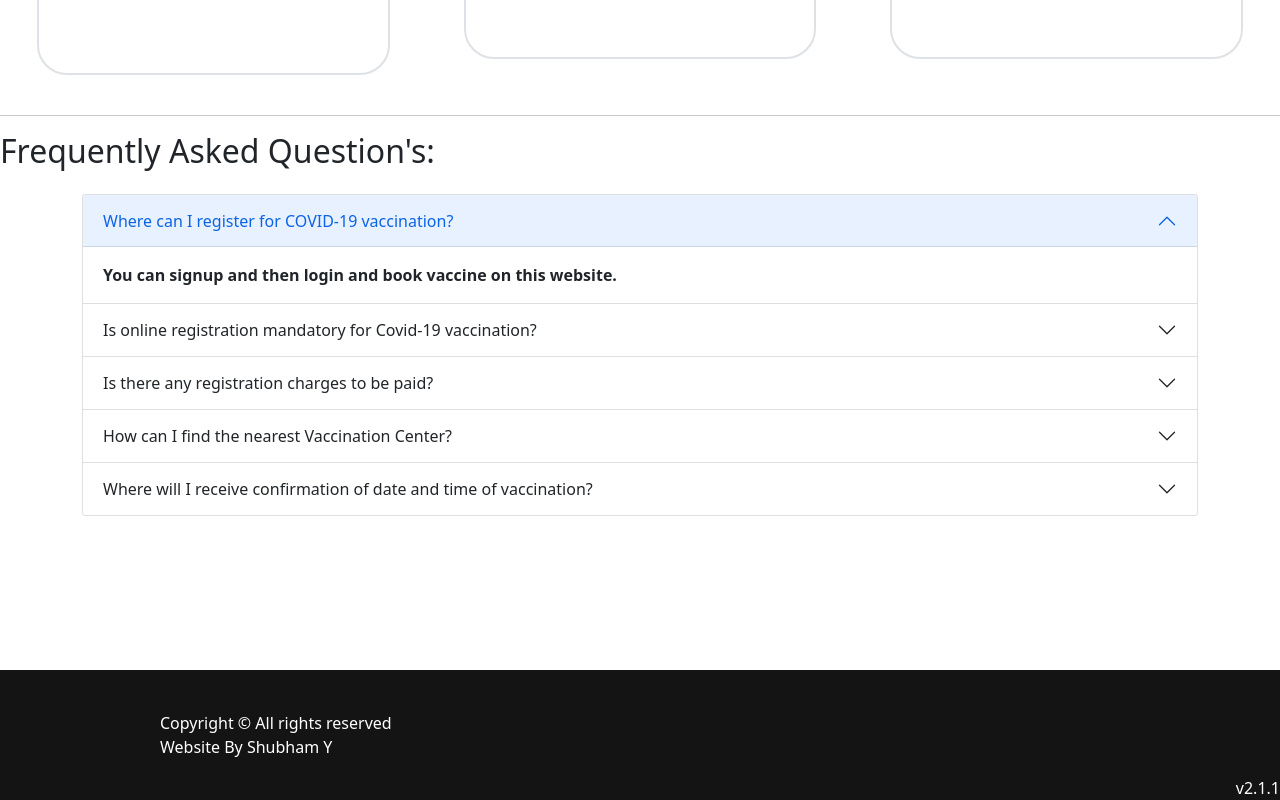
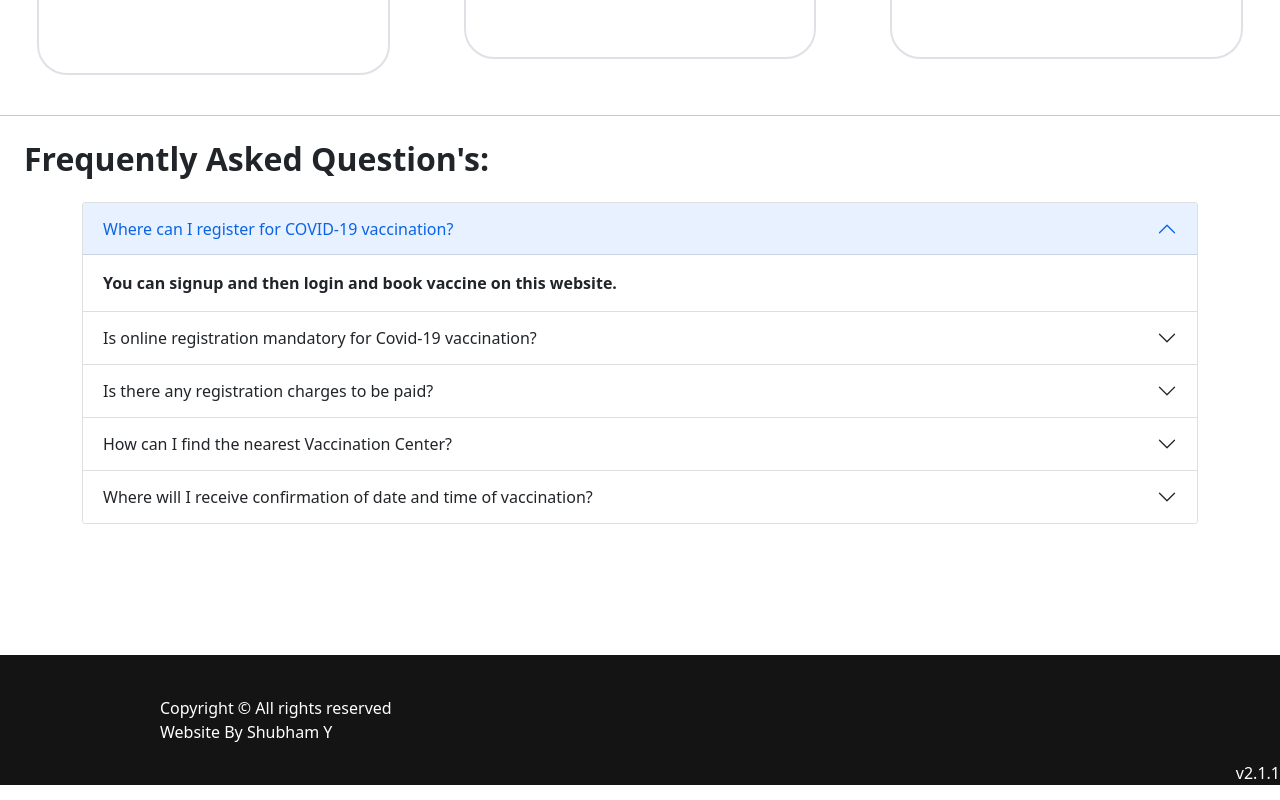
Before and after one commit to shubhamy4ever/Online_Vaccination, a React (Create React App) app: page / in a window 1280 px wide. Shown: the part 1389-2189 px from the top of the page. Built offline with nearby package versions, Linux system fonts and the light colour scheme.

Commit message:
font weight and positioning fixed

```diff
--- a/src/App.css
+++ b/src/App.css
@@ -30,16 +30,15 @@ footer {
   background: #141414;
   color: white;
   padding: 41px 40px;
+  position: relative;
+  top: 107px;
 }
 .centerfooter {
   margin-left: 120px;
   margin-bottom: 0px;
   margin-top: 0px;
 }
-footer{
-  position: relative;
-  top: 130px;
-}
+
 .height {
   height: 150px;
 }
@@ -53,7 +52,9 @@ footer{
   position: absolute;
   top: 60px;
 }
-
+.boldandstrong{
+  font-weight: bolder;
+}
 
 /* media queries for responsivness */
 @media only screen and (max-width: 503px) {
--- a/src/components/Home.js
+++ b/src/components/Home.js
@@ -67,7 +67,7 @@ export const Home = () => {
       </div>
       <hr />
       <div>
-        <h2 className="my-3">Frequently Asked Question's:</h2>
+        <h2 className="my-4 mx-4 boldandstrong">Frequently Asked Question's:</h2>
         <div className="accordion my-4 container" id="faq">
           <div className="accordion-item">
             <h2 className="accordion-header" id="headingOne">
```
